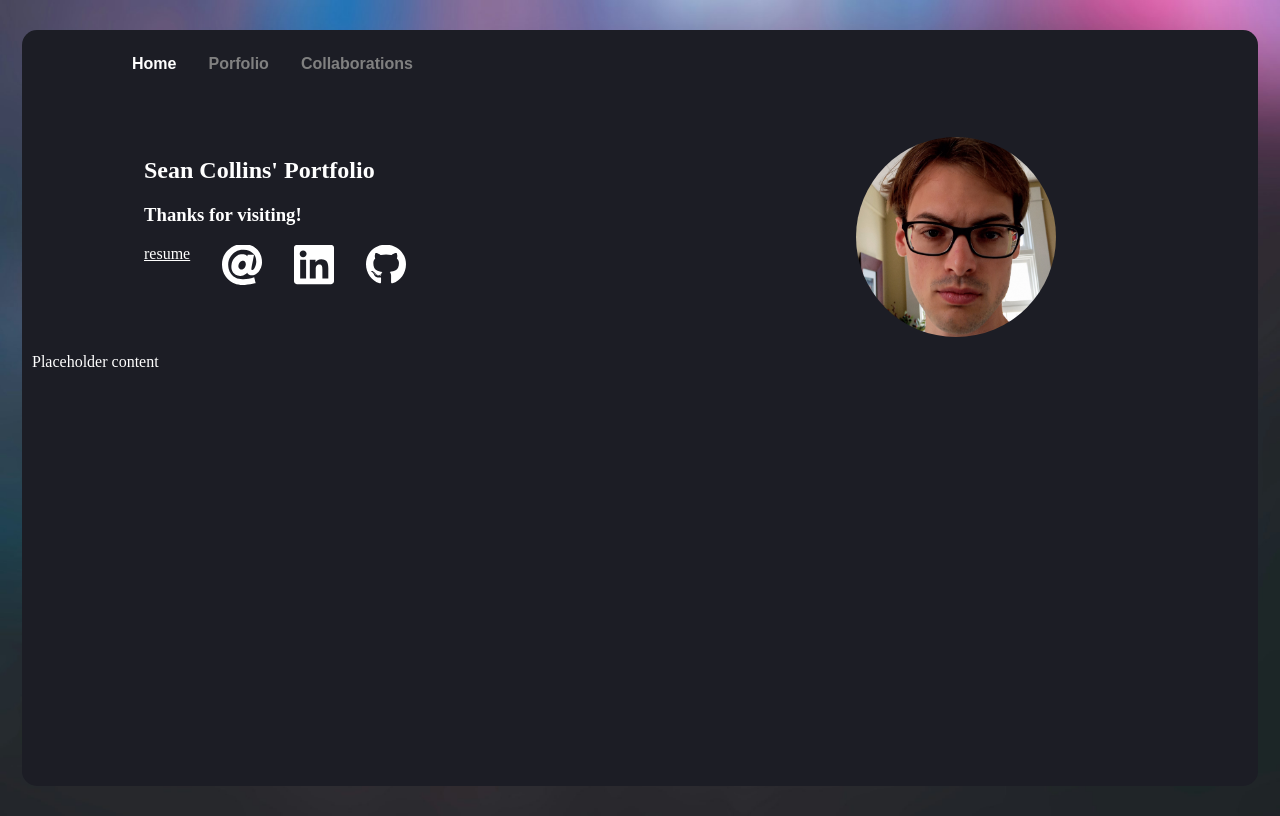
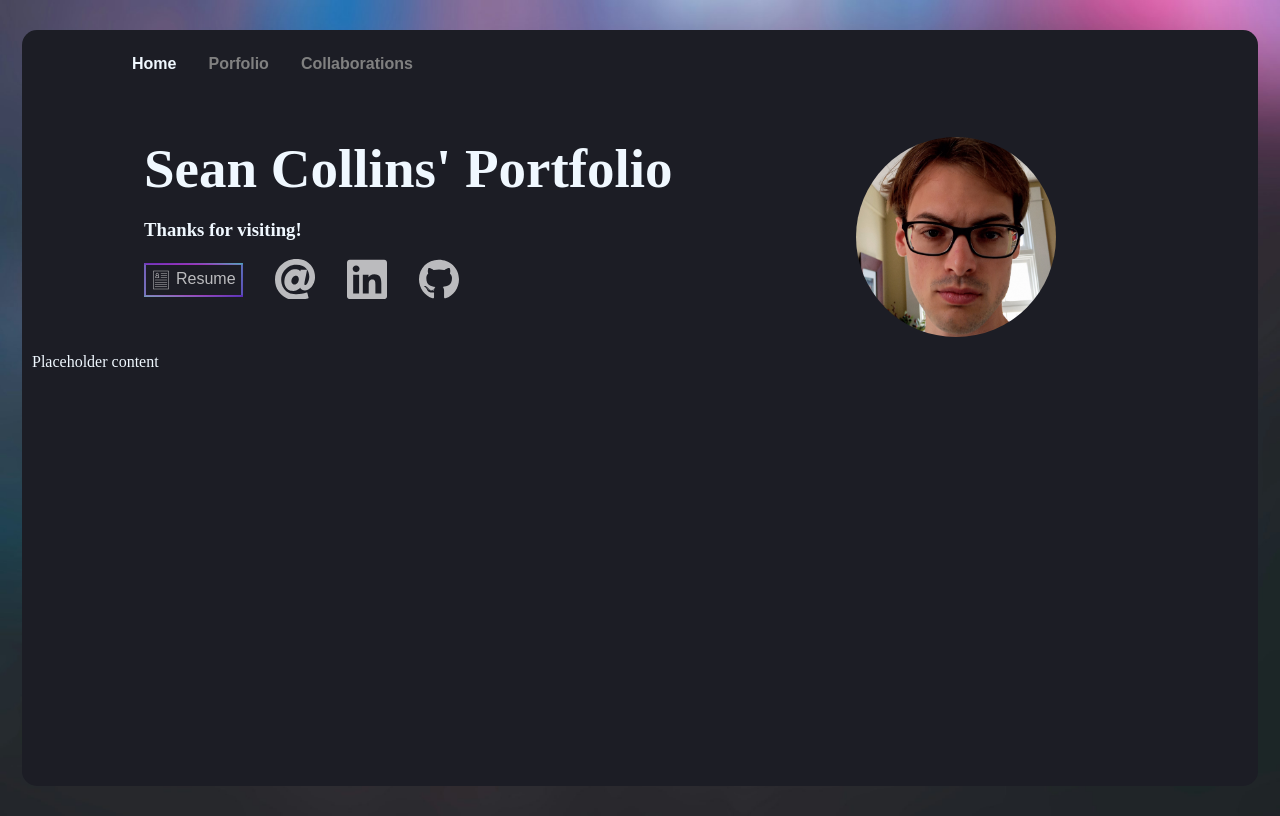
Before and after one commit to Drink-some-water/gatsby_portfolio, a Gatsby site: page / in a window 1280 px wide. Built offline with nearby package versions, Linux system fonts and the light colour scheme; Gatsby itself is replaced by a stand-in of ours.

Commit message:
resume and navbar styling + email link fix

```diff
--- a/src/components/homepage_layout.js
+++ b/src/components/homepage_layout.js
@@ -1,14 +1,14 @@
 import * as React from 'react'
 import {Link} from 'gatsby'
-import {container, navBar} from './layout.module.css'
+import {container, navBar, link} from './layout.module.css'
 
 const Layout = ({children}) => {
     return (
         <div className={container}>
             <nav className={navBar}>
-                <Link to="/" activeStyle={{color : "white"}}>Home</Link>
-                <Link to="/works" activeStyle={{color : "white"}}>Porfolio</Link>
-                <Link to="/collaborations" activeStyle={{color : "white"}}>Collaborations</Link>
+                <Link to="/" activeStyle={{color : "aliceblue"}} className={link}>Home</Link>
+                <Link to="/works" activeStyle={{color : "aliceblue"}} className={link}>Porfolio</Link>
+                <Link to="/collaborations" activeStyle={{color : "aliceblue"}} className={link}>Collaborations</Link>
             </nav>
             <main>
                 {children}
--- a/src/components/layout.module.css
+++ b/src/components/layout.module.css
@@ -10,7 +10,7 @@ body {
 
 .container {
     background-color: rgb(28, 29, 37);
-    color: white;
+    color: aliceblue;
     border-radius: 15px;
     width: 95vw;
     height: 92vh;
@@ -19,7 +19,7 @@ body {
 }
 
 a {
-    color: white;
+    color: aliceblue;
 }
 
 .navBar{
@@ -36,3 +36,9 @@ a {
     text-decoration: none;
     color: gray;
 }
+
+.link{transition: .3s;}
+
+.link:hover{
+    color:aliceblue
+}
--- a/src/pages/index.js
+++ b/src/pages/index.js
@@ -1,6 +1,6 @@
 import * as React from 'react'
 import Layout from '../components/homepage_layout'
-import { imageCircle, invertIcon, personalLinks, header, titleBox, portraitBox, downloadButton} from '../pages/styles.module.css'
+import { imageCircle, invertIcon, personalLinks, title, header, titleBox, portraitBox, downloadButton, invertIcon2} from '../pages/styles.module.css'
 import { StaticImage } from 'gatsby-plugin-image'
 
 const IndexPage = () => {
@@ -8,11 +8,19 @@ const IndexPage = () => {
     <Layout pageTitle="Home Page">
       <div className={header}>
         <div className={titleBox}>
-          <h2>Sean Collins' Portfolio</h2>
+          <h1 className={title}>Sean Collins' Portfolio</h1>
           <h3>Thanks for visiting!</h3>
           <nav className={personalLinks}>
-            <a href="/SeanCollinsResume.pdf" download className={downloadButton}>resume</a>
-            <a href="mailto:sean.collins.developer@gmail.com" target="_blank">
+            <a href="/SeanCollinsResume.pdf" download >
+              <button className={downloadButton}>
+                <StaticImage
+                  src="../images/resume.svg"
+                  className={invertIcon2}
+                />
+                Resume
+              </button>
+            </a>
+            <a href='#' onClick={() => window.open("mailto:sean.collins.developer@gmail.com")}>
               <StaticImage
                 src="../images/email.svg"
                 alt="Email"
--- a/src/pages/styles.module.css
+++ b/src/pages/styles.module.css
@@ -9,7 +9,11 @@
     filter: invert(1);
     width: 40px;
     height: 40px;
+    opacity: 0.7;
+    transition: 0.3s;
 }
+
+.invertIcon:hover{opacity: 1;}
 
 .personalLinks{
     display: flex;
@@ -32,6 +36,29 @@
 
 }
 
+.title{
+    font-size: 55px;
+    margin: 0;
+}
+
 .downloadButton{
+    background-color: rgb(28, 29, 37);
+    color:  white;
+    border-image: url("../images/buttonbackground1.webp")120;
+    cursor: pointer;
+    opacity: 0.7;
+    transition: 0.3s;
+    margin-top: 4px;
+    font-size: medium;
+    padding: 5px;
+    display: inline-block;
+}
 
+.downloadButton:hover{ opacity: 1;}
+
+.invertIcon2{
+    filter: invert(1);
+    width: 20px;
+    height: 20px;
+    margin-right: 5px;
 }
```
Also changed, not shown: src/images/buttonbackground1.webp (added), src/images/resume.svg (added).
